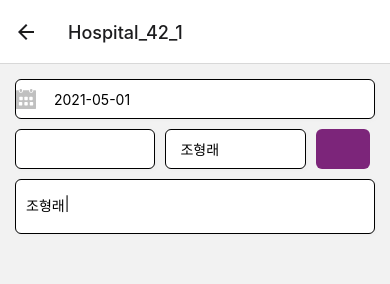
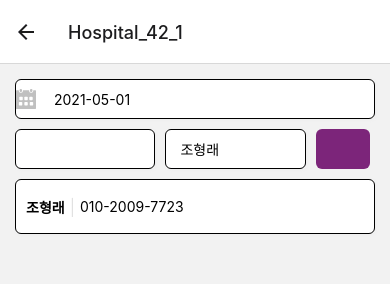
Before and after one commit to noname181/wellshare, a React Native app: screen /Hospital_42_1 in a window 390 px wide. Shown: the top 284 px of the page. Built offline with nearby package versions, Linux system fonts and the light colour scheme.

Commit message:
Update Hospital_42_1.js

```diff
--- a/src/screens/Hospital_42_1.js
+++ b/src/screens/Hospital_42_1.js
@@ -37,8 +37,9 @@ function Hospital_42_1() {
                 <View style={styles.row__info}>
                     <View style={styles.row__info__child}>
                         <View style={styles.row__info__child__text}>
-                            <Text >조형래</Text>
+                            <Text style={styles.row__info__child__text1}>조형래</Text>
                             <Text style={styles.row__info__child__text2}>|</Text>
+                            <Text style={styles.row__info__child__text3}>010-2009-7723</Text>
                         </View>
                         <View>
 
@@ -64,7 +65,7 @@ const styles = StyleSheet.create({
         borderColor: 0,
         borderRadius: 6,
         display: 'flex',
-        justifyContent: 'space-between',
+        justifyContent: 'center',
         shadowColor: '#e8e9ea',
         shadowOffset: { width: 1, height: 1 },
         shadowOpacity:  0.4,
@@ -72,10 +73,25 @@ const styles = StyleSheet.create({
         elevation: 1,
     },
     row__info__child__text:{
-        paddingTop:15,
+
         paddingLeft: 10,
         display: 'flex',
         flexDirection:'row',
+        alignItems: 'center'
+    },
+    row__info__child__text1:{
+        fontWeight: 'bold',
+        color: 'black'
+
+    },
+    row__info__child__text2:{
+        paddingLeft:5,
+        paddingRight: 5,
+        color: '#e1e1e1',
+        fontSize: 16,
+    },
+    row__info__child__text3:{
+        fontSize: 14,
     },
     button_search:{
         width: '100%',
```
